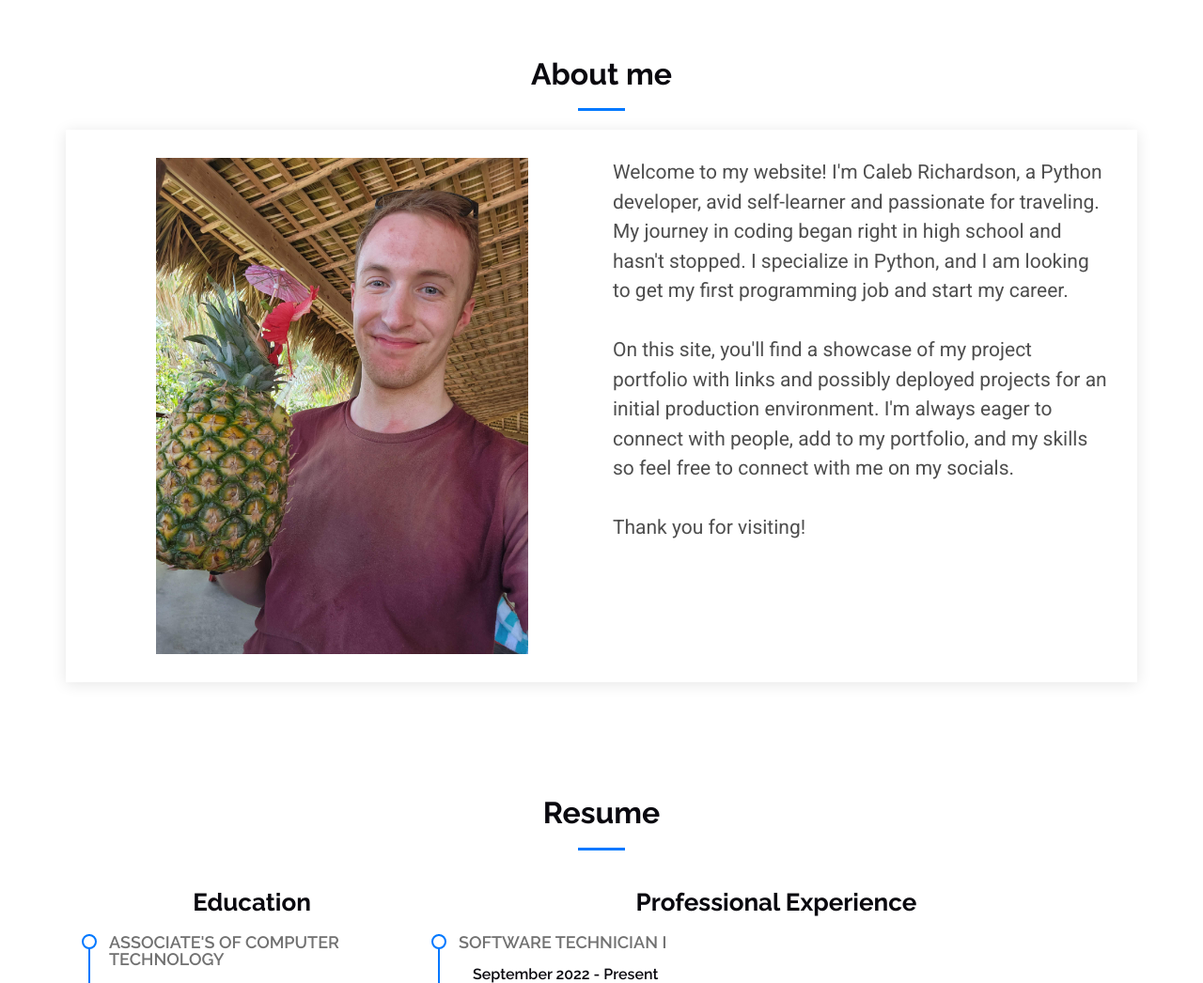
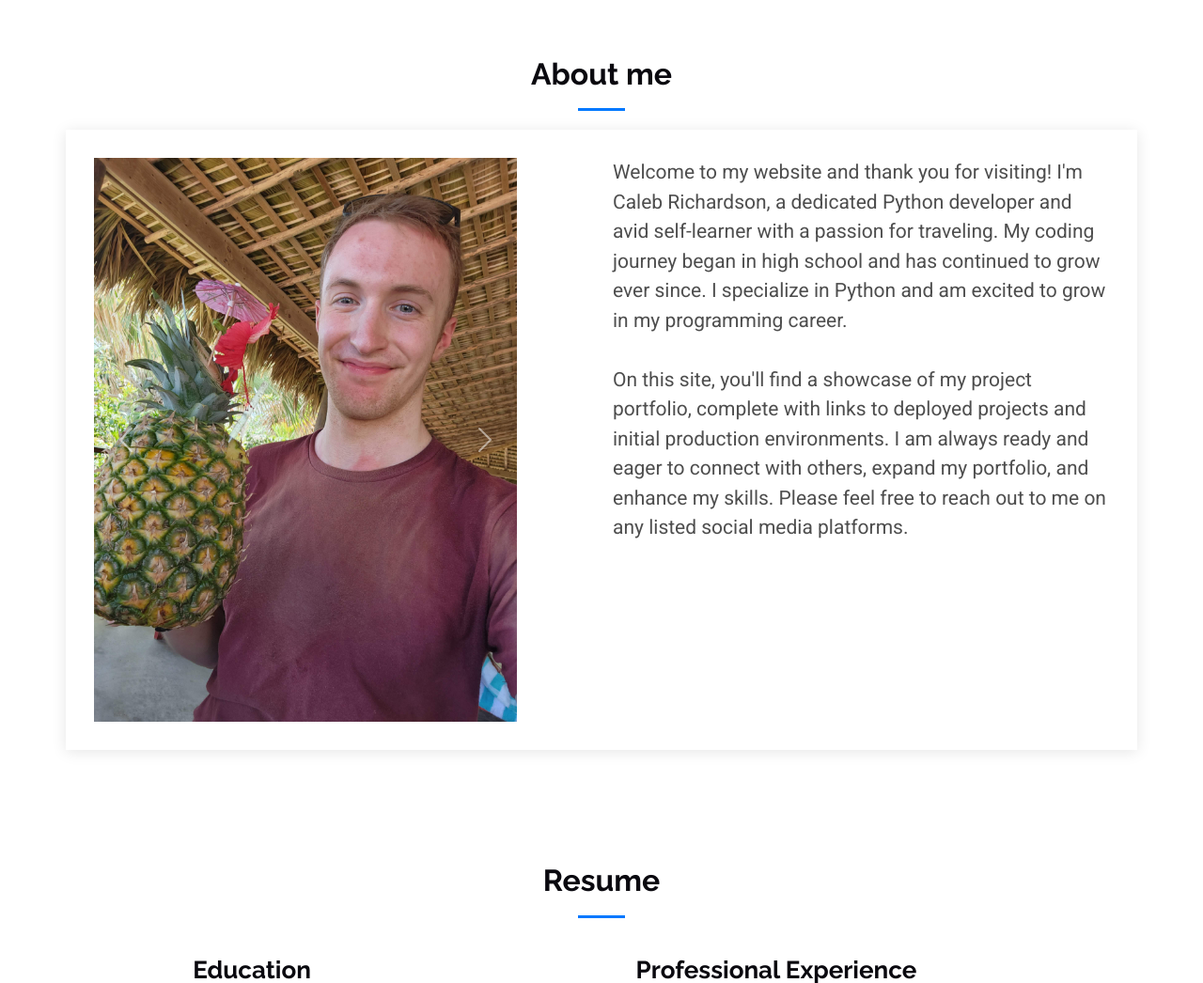
Before and after one commit to KingBubIII/portfolio_website, a Django app: page /about-me/ in a window 1280 px wide. Shown: the part 100-1146 px from the top of the page at 94% size. Run offline with Django 5.2, Linux system fonts and the light colour scheme; some libraries are stand-ins or nearby versions.

Commit message:
changed intro objects a bit to make them more appealing

```diff
--- a/me_info/static/CSS/main.css
+++ b/me_info/static/CSS/main.css
@@ -1464,3 +1464,10 @@ section h2:after {
   margin-right: 8px;
   color: var(--accent-color);
 }
+
+/* carousel sizing */
+.carousel,
+.carousel-image {
+    width: 450px;
+    height: 600px;
+}
--- a/me_info/static/JSON/about_me.json
+++ b/me_info/static/JSON/about_me.json
@@ -1,5 +1,5 @@
 {
-  "intro": "Welcome to my website! I'm Caleb Richardson, a Python developer, avid self-learner and passionate for traveling. My journey in coding began right in high school and hasn't stopped. I specialize in Python, and I am looking to get my first programming job and start my career.\n\nOn this site, you'll find a showcase of my project portfolio with links and possibly deployed projects for an initial production environment. I'm always eager to connect with people, add to my portfolio, and my skills so feel free to connect with me on my socials.\n\nThank you for visiting!",
+  "intro": "Welcome to my website and thank you for visiting! I'm Caleb Richardson, a dedicated Python developer and avid self-learner with a passion for traveling. My coding journey began in high school and has continued to grow ever since. I specialize in Python and am excited to grow in my programming career.\n\nOn this site, you'll find a showcase of my project portfolio, complete with links to deployed projects and initial production environments. I am always ready and eager to connect with others, expand my portfolio, and enhance my skills. Please feel free to reach out to me on any listed social media platforms.",
   "education": [
     {
       "degree": "Associate's of Computer Technology",
--- a/me_info/templates/me_info/about_me_home.html
+++ b/me_info/templates/me_info/about_me_home.html
@@ -63,7 +63,7 @@
         <div class="container" data-aos="fade-up" data-aos-delay="100">
           <div class="row gy-4">
             <div class="col-md-6">
-              <div id="carouselExampleIndicators" class="carousel slide">
+              <div id="carousel Indicators" class="carousel slide" data-bs-ride="carousel">
                 <div class="carousel-inner">
                   {% for image_path in me_images %}
                     {% if forloop.first %}
@@ -71,7 +71,7 @@
                     {% else %}
                       <div class="carousel-item">
                     {% endif %}
-                      <img src="{% static image_path %}" class="w-75" alt="{% static image_path %}">
+                      <img src="{% static image_path %}" class="carousel-image" alt="{% static image_path %}">
                     </div>
                   {% endfor %}
                 </div>
```
